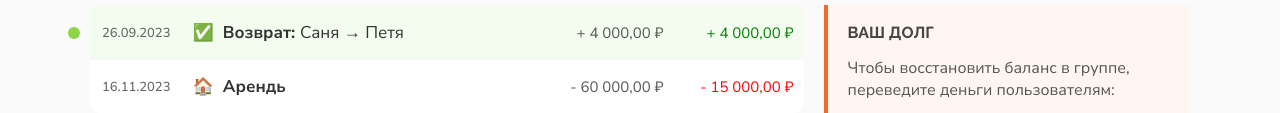
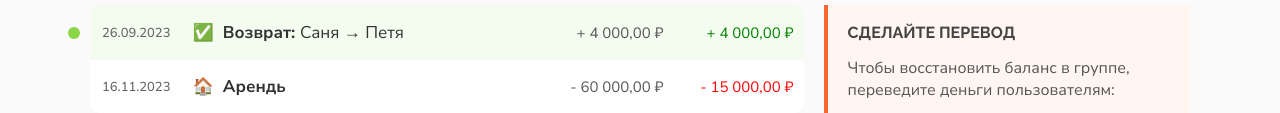
Before and after one commit to max-vassiliev/splitt-frontend, a website built with Parcel: page index.html in a window 1280 px wide. Shown: the part 258-371 px from the top of the page. Built offline with nearby package versions, Linux system fonts and the light colour scheme; a script that the page names is missing.

Commit message:
wip: started working on option layouts

```diff
--- a/index.html
+++ b/index.html
@@ -934,7 +934,8 @@
       <!-- FIXME:: поменять названия классов с operation на summary -->
       <!-- SUMMARY: STATUS -->
       <div class="operation status">
-        <h2>Ваш долг</h2>
+        <!-- <h2>Ваш долг</h2> -->
+        <h2>Сделайте перевод</h2>
         <p>
           Чтобы восстановить баланс в группе, переведите деньги пользователям:
         </p>
```
